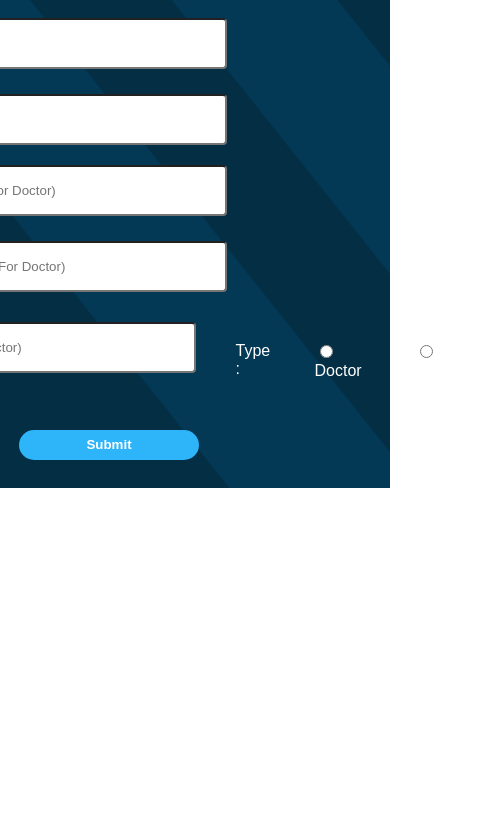
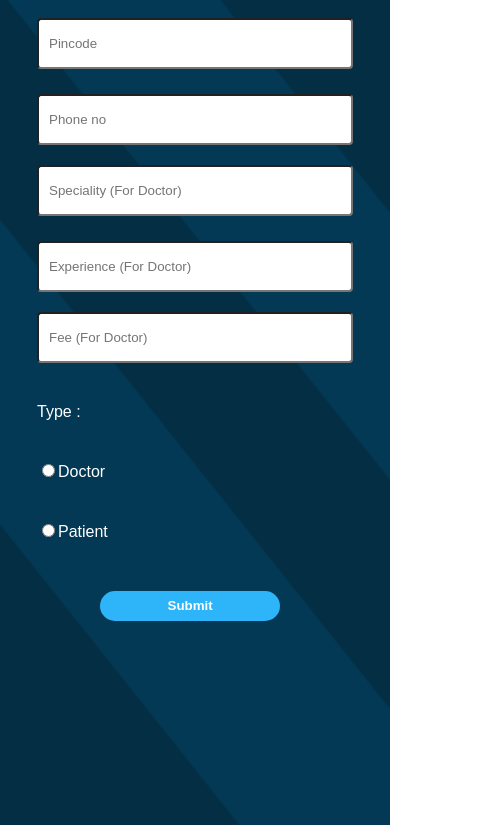
Before and after one commit to Keshav-016/KAAS-Healthcare, a React (Create React App) app: page /signup in a window 390 px wide. Shown: the part 694-1519 px from the top of the page, 479 px wide, since content can reach past the window. Before the commit the page ends 1182 px from the top, so only its background shows below. Built offline with nearby package versions, Linux system fonts and the light colour scheme; no server answers; the database is empty.

Commit message:
Update Signup.css

```diff
--- a/src/signup/Signup.css
+++ b/src/signup/Signup.css
@@ -72,12 +72,16 @@
     color: white;
     display: flex;
     gap: 40px;
-    margin-top: 10px;
+
 }
-.signup-radio div{
+.signup-radio2 {
+    display: flex;
+    gap: 40px;
+}
+.signup-radio2 div{
     margin-top: 20px;
 }
-.signup-radio span{
+.signup-radio2 span{
     margin-top: 20px;
 }
 
@@ -116,12 +120,12 @@
     }
 
     .signup-button {
-        margin-left: 19%;
+        margin-left: 20%;
     }
 
     .signup-bg-shades,
     .signup-bg-img {
-        height: 140vh;
+        height: 180vh;
     }
 
     .signup-textarea {
@@ -131,4 +135,10 @@
     .signup-form {
         margin-top: 50px;
     }
+    .signup-radio {
+        flex-direction: column;
+    }
+    .signup-radio2 span{
+        margin-left: 10px;
+    }
 }
```
